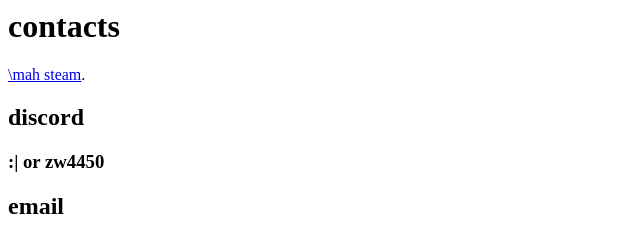
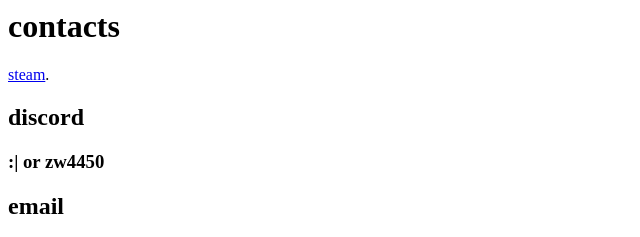
Before and after one commit to zw4450/zw4450.github.io, a plain HTML site: page index.html in a window 1280 px wide. Shown: the top 237 px of the page, 0-640 px from the left. Drawn offline with Linux system fonts and the light colour scheme.

Commit message:
Update index.html

```diff
--- a/index.html
+++ b/index.html
@@ -1,5 +1,5 @@
 <h1>contacts</h1>
-  <a href="https://steamcommunity.com/profiles/76561199483546876">\mah steam</a>.
+  <a href="https://steamcommunity.com/profiles/76561199483546876">steam</a>.
 <h2>discord</h2>
 <h3> :| or zw4450</h2>
 <h2>email</h2>
```
